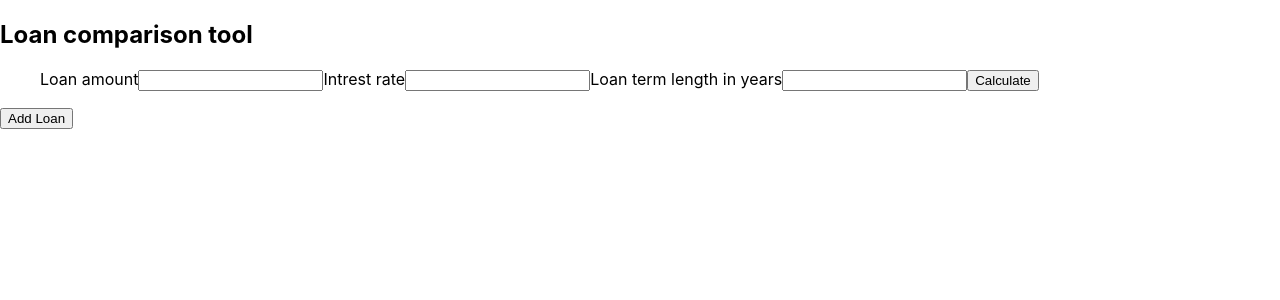
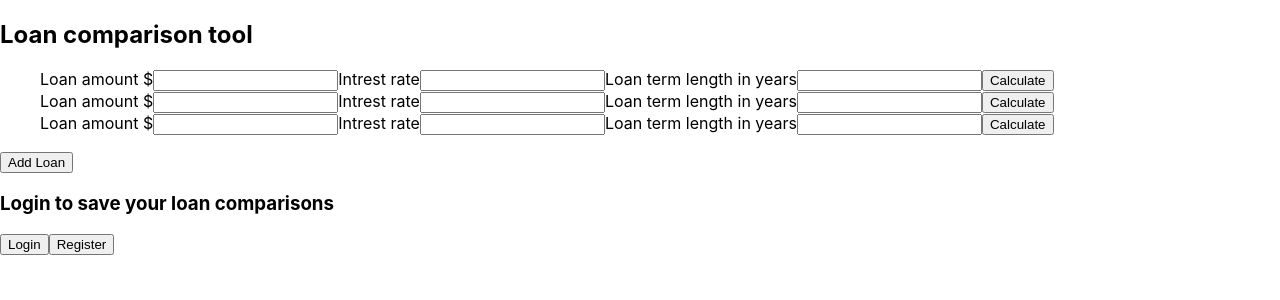
Before and after one commit to BillHollatz/loan-comparison-tool, a Next.js app: page / in a window 1280 px wide. Shown: the top 300 px of the page. Built offline with nearby package versions, Linux system fonts and the light colour scheme.

Commit message:
Add user Login and data collection

```diff
--- a/components/List.js
+++ b/components/List.js
@@ -1,16 +1,19 @@
 
-var ListOfLoans = [<LoanItem/>];
+var ListOfLoans = [1,2,3];
+var i = 4;
 
 
-
-function LoanItem() {
+function LoanItem(Id) {
 	const calc = async event => {
 		event.preventDefault()
 
 		const res = await fetch('/api/LoanInputs',
 			{
 				body: JSON.stringify({
-					Amount: event.target.Amount.value
+					Key: event.target.getAttribute('id'),
+					Amount: event.target.Amount.value,
+					Rate: event.target.Rate.value,
+					Term: event.target.Term.value
 				}),
 				headers: {
 					'Content-Type': 'application/json'
@@ -19,29 +22,34 @@ function LoanItem() {
 			}
 		)
 		const result = await res.json()
+		console.log(result)
+		document.getElementById(result.Key + 'monthly').dangerouslySetInnerHTML = 23
 	}
 
 
 
-	console.log("create Loan");
+
 	return (
-		<form onSubmit={calc}>
-			<label htmlFor="Loan amount">Loan amount</label>
-			<input id="Loan amount" name="Amount" type="text"  required />
+		<form onSubmit={calc} id={Id}>
+			<label htmlFor="Loan amount">Loan amount $</label>
+			<input id="Amount" name="Amount" type="number"  required />
 
 			<label htmlFor="Intrest rate">Intrest rate</label>
-			<input id="Intrest rate" type="text"  required />
+			<input id="Rate" type="number" step="any" required />
 
 			<label htmlFor="Loan term">Loan term length in years</label>
-			<input id="Loan term" type="text"  required />
+			<input id="Term" type="number"  required />
 
-			<button type="submit">Calculate</button>
+			<button id='a' type="submit">Calculate</button>
+
+			<label id={Id + 'monthly'}></label>
 		</form>
 	)
 }
 
 function addLoan() {
-					ListOfLoans.push(<LoanItem/>)
+					ListOfLoans.push(i)
+					i = i+1
 					console.log("loan from fumc")
 				}
 
@@ -49,7 +57,8 @@ export default function List() {
 	return(
 		<ul>
 			{ListOfLoans.map((item) => (
-					item
+
+					LoanItem(item)
 				))}
 
 
--- a/pages/api/LoanInputs.js
+++ b/pages/api/LoanInputs.js
@@ -1,3 +1,7 @@
 export default function handler(req, res) {
-	res.status(200).json({user: 'Ada Lovelace' })
+	const Key = req.body.Key
+	const Amount = req.body.Amount
+	const Rate = req.body.Rate
+	const Term = req.body.Term
+	res.status(200).json({Key, Amount, Rate, Term })
 }
--- /dev/null
+++ b/pages/api/Login.js
@@ -0,0 +1,5 @@
+export default function handler(req, res){
+	const user = req.body.username
+	const pass = req.body.pwd
+		res.status(200).json({user, pass})
+}
--- /dev/null
+++ b/pages/api/Register.js
@@ -0,0 +1,5 @@
+export default function handler(req, res){
+	const user = req.body.username
+	const pass = req.body.pwd
+		res.status(200).json({user, pass})
+}
--- a/pages/index.js
+++ b/pages/index.jsx
@@ -6,6 +6,7 @@ import Script from 'next/script'
 import { useState } from 'react'
 import ListOfLoans from '../components/List'
 import LoanItem from '../components/List'
+import Link from 'next/link'
 
 
 
@@ -32,7 +33,6 @@ export default function Home() {
 		</Head>
 
 		<body>
-
 			<h2>Loan comparison tool</h2>
 
 
@@ -49,6 +49,12 @@ export default function Home() {
 				}
 			</script>
 
+			<h3>Login to save your loan comparisons</h3>
+			<Link href='Login'>
+			<button onclick="window.location.href='/Login'">Login</button>
+			</Link>
+			<button onclick="window.location.href='/Register'">Register</button>
+
 		</body>
 
 
@@ -56,5 +62,3 @@ export default function Home() {
 </>
   )
 }
-
-//ReactDOM.render(List, document.getElementById('root'));
--- a/styles/Home.module.css
+++ b/styles/Home.module.css
@@ -119,3 +119,12 @@
     flex-direction: column;
   }
 }
+
+.loans {
+	float: left;
+	width: 80%;
+}
+.login {
+	float: left;
+	width: 30%;
+}
```
Also changed, not shown: pages/Login.jsx (added, +41 -0 lines), pages/Register.jsx (added, +41 -0 lines).
